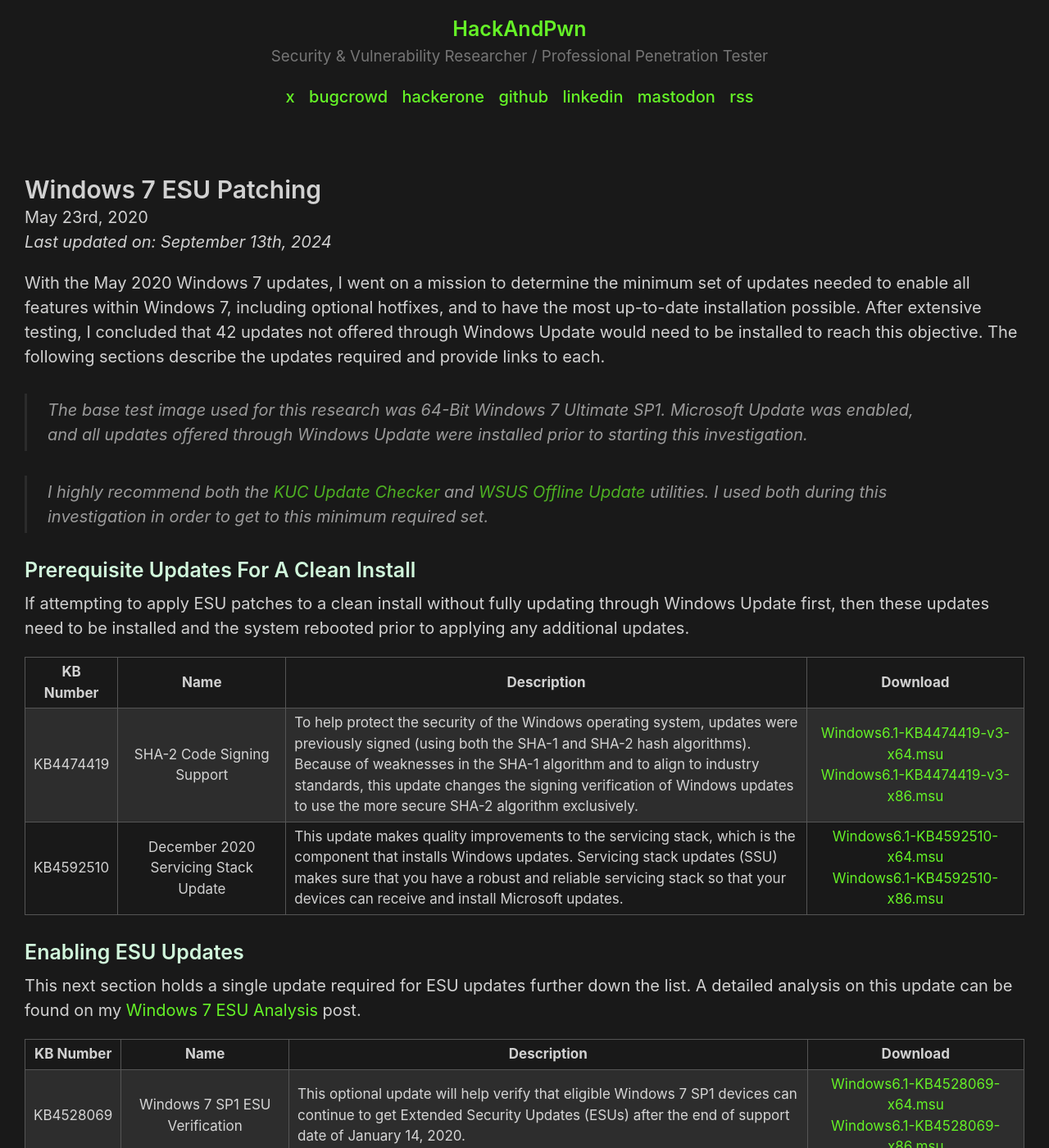
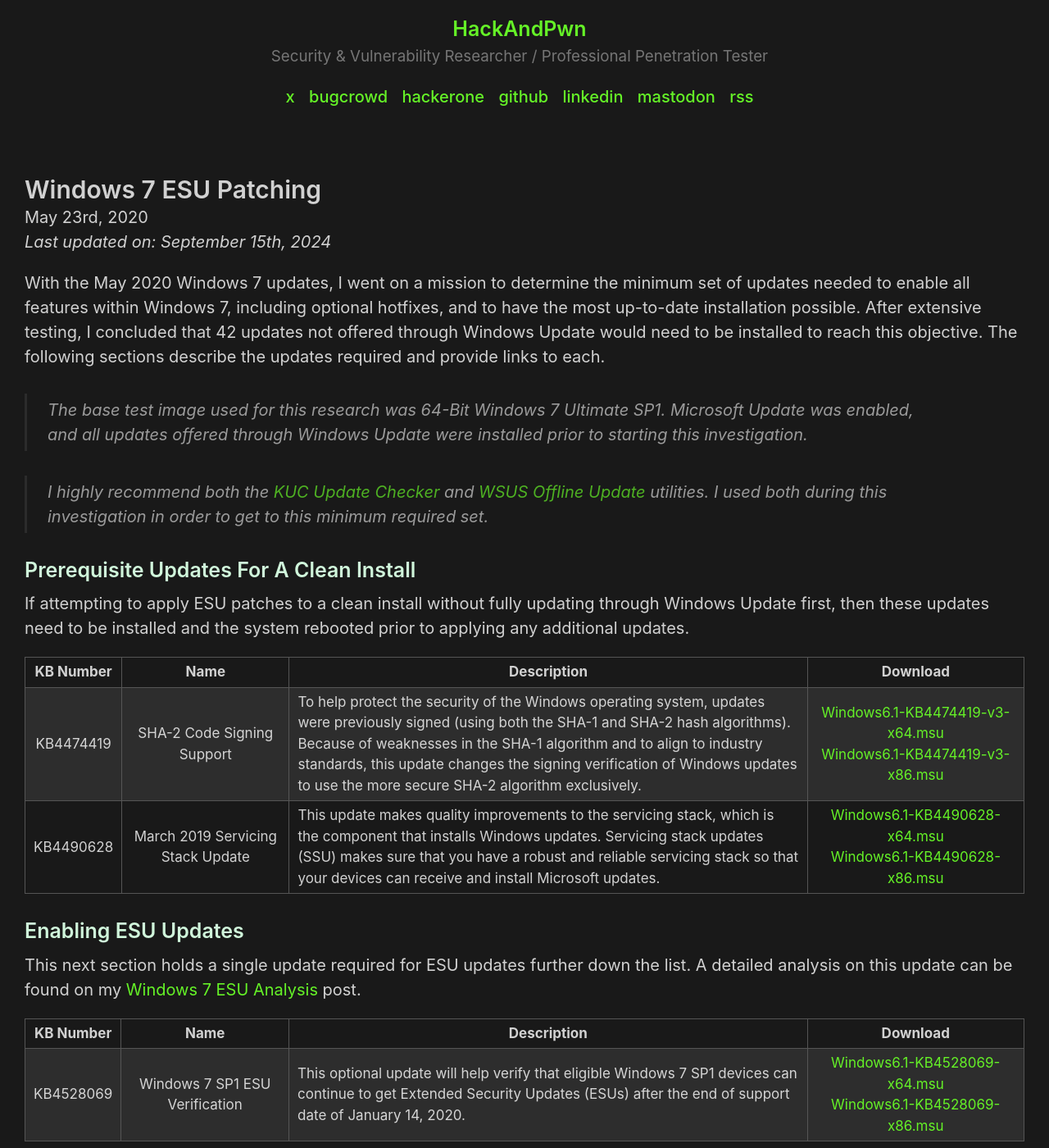
Before and after one commit to HackAndPwn/HackAndPwn.github.io, a Jekyll site: the page built from _posts/2020-05-23-windows-7-esu-patching.md, in a window 1280 px wide and 1400 px high. Shown: the whole window at 82% size. Built offline with Jekyll 4.4.1, drawn with Linux system fonts in a browser that asks for light colours; some of the changed lines change nothing that is shown; some of the changed text lies outside the part shown.

Commit message:
swap prereq ssu

```diff
--- a/_posts/2020-05-23-windows-7-esu-patching.md
+++ b/_posts/2020-05-23-windows-7-esu-patching.md
@@ -2,7 +2,7 @@
 layout: post
 title: Windows 7 ESU Patching
 original_date: 2020-05-23
-date: 2024-09-13
+date: 2024-09-15
 ---
 
 With the May 2020 Windows 7 updates, I went on a mission to determine the minimum set of updates needed to enable all features within Windows 7, including optional hotfixes, and to have the most up-to-date installation possible.  After extensive testing, I concluded that 42 updates not offered through Windows Update would need to be installed to reach this objective.  The following sections describe the updates required and provide links to each.
@@ -18,7 +18,7 @@
 <table style="text-align:center"><colgroup><col width="8%" /><col width="17%" /><col width="53%" /><col width="22%" /></colgroup>
 <thead><tr><th style="text-align:center">KB Number</th><th style="text-align:center">Name</th><th style="text-align:center">Description</th><th style="text-align:center">Download</th></tr></thead><tbody>
 <tr><td>KB4474419</td><td>SHA-2 Code Signing Support</td><td style="text-align:left">To help protect the security of the Windows operating system, updates were previously signed (using both the SHA-1 and SHA-2 hash algorithms). Because of weaknesses in the SHA-1 algorithm and to align to industry standards, this update changes the signing verification of Windows updates to use the more secure SHA-2 algorithm exclusively.</td><td><a href="https://github.com/HackAndPwn/Windows-7-Patching/raw/master/00_Prerequisites/01_Windows6.1-KB4474419-v3-x64.msu">Windows6.1-KB4474419-v3-x64.msu</a><br><a href="https://github.com/HackAndPwn/Windows-7-Patching/raw/master/00_Prerequisites/01_Windows6.1-KB4474419-v3-x86.msu">Windows6.1-KB4474419-v3-x86.msu</a></td></tr>
-<tr><td>KB4592510</td><td>December 2020 Servicing Stack Update</td><td style="text-align:left">This update makes quality improvements to the servicing stack, which is the component that installs Windows updates. Servicing stack updates (SSU) makes sure that you have a robust and reliable servicing stack so that your devices can receive and install Microsoft updates.</td><td><a href="https://github.com/HackAndPwn/Windows-7-Patching/raw/master/00_Prerequisites/02_Windows6.1-KB4592510-x64.msu">Windows6.1-KB4592510-x64.msu</a><br><a href="https://github.com/HackAndPwn/Windows-7-Patching/raw/master/00_Prerequisites/02_Windows6.1-KB4592510-x86.msu">Windows6.1-KB4592510-x86.msu</a></td></tr>
+<tr><td>KB4490628</td><td>March 2019 Servicing Stack Update</td><td style="text-align:left">This update makes quality improvements to the servicing stack, which is the component that installs Windows updates. Servicing stack updates (SSU) makes sure that you have a robust and reliable servicing stack so that your devices can receive and install Microsoft updates.</td><td><a href="https://github.com/HackAndPwn/Windows-7-Patching/raw/master/00_Prerequisites/02_Windows6.1-KB4490628-x64.msu">Windows6.1-KB4490628-x64.msu</a><br><a href="https://github.com/HackAndPwn/Windows-7-Patching/raw/master/00_Prerequisites/02_Windows6.1-KB4490628-x86.msu">Windows6.1-KB4490628-x86.msu</a></td></tr>
 </tbody></table>
 
 ### Enabling ESU Updates
@@ -169,6 +169,9 @@
 
 The goal is to keep this list updated as changes are introduced.  Please reach out to me via [X](https://twitter.com/HackAndPwn) or [GitHub](https://github.com/HackAndPwn) if there is an update that is missing, if there is an update in this list that you feel may not be needed, or if there are any other questions or feedback.
 
+### Update 2024-09-15
+* Swapped SSU Prerequisite Update KB4592510 for KB4490628
+
 ### Update 2024-09-13
 * Added Prerequisite Updates section for clean installs (Thanks @piotr25691!)
 * Added footnote about .NET 4.8 update not working without proper ESU license.
```
